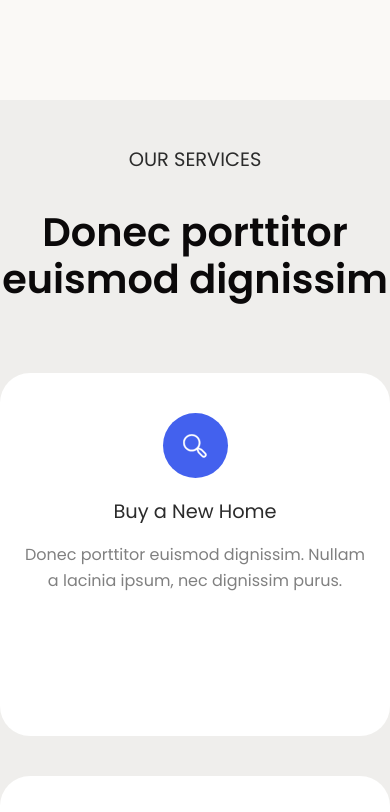
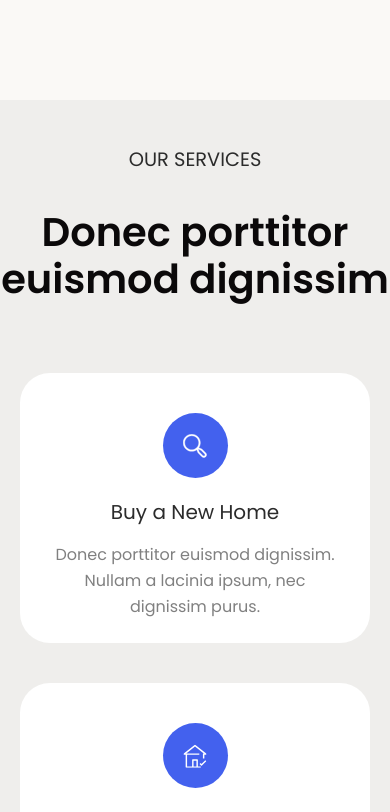
Before and after one commit to archis-academy/sensed-ai-full-stack-engineer-long-term-internship-team-3, a React (Vite) app: page / in a window 390 px wide. Shown: the top 812 px of the page. Built offline with nearby package versions, Linux system fonts and the light colour scheme.

Commit message:
[SE-31] - add breakpoint variable for media query

```diff
--- a/src/components/ourServices/ourServices.module.scss
+++ b/src/components/ourServices/ourServices.module.scss
@@ -37,7 +37,7 @@
 .title {
   font-family: $secondary-font;
   font-weight: 600;
-  font-size: 39.8px;
+  font-size: 40px;
   line-height: 47px;
   letter-spacing: 0%;
   text-align: center;
@@ -54,8 +54,10 @@
   margin-top: 70px;
   margin-bottom: 50px;
   gap: 40px;
-
+  @media (max-width: $tablet-l) {
+    grid-template-columns: repeat(auto-fit, minmax(300px, 1fr));
+  }
   @media (max-width: $mobile-s) {
-    grid-template-columns: repeat(auto-fit, minmax(280px, 1fr));
+    grid-template-columns: repeat(auto-fit, minmax(220px, 1fr));
   }
 }
--- a/src/components/ourServices/ourServicesCard.module.scss
+++ b/src/components/ourServices/ourServicesCard.module.scss
@@ -9,6 +9,9 @@
   height: 363px;
   &:hover {
     transform: translateY(-5px);
+  }
+ @media (max-width: $tablet-l) {
+  height: 270px;
   }
 
 }
@@ -35,14 +38,14 @@
   max-width: 220px;
   margin: auto;
   text-align: center;
-  @media (max-width: 858px) {
+  @media (max-width: $tablet-l) {
     max-width: 400px;
   }
 
   .cardTitle {
     font-family: $secondary-font;
     font-weight: 500;
-    font-size: 19.4px;
+    font-size: 20px;
     line-height: 100%;
     text-align: center;
     color: $bg-gray;
```
